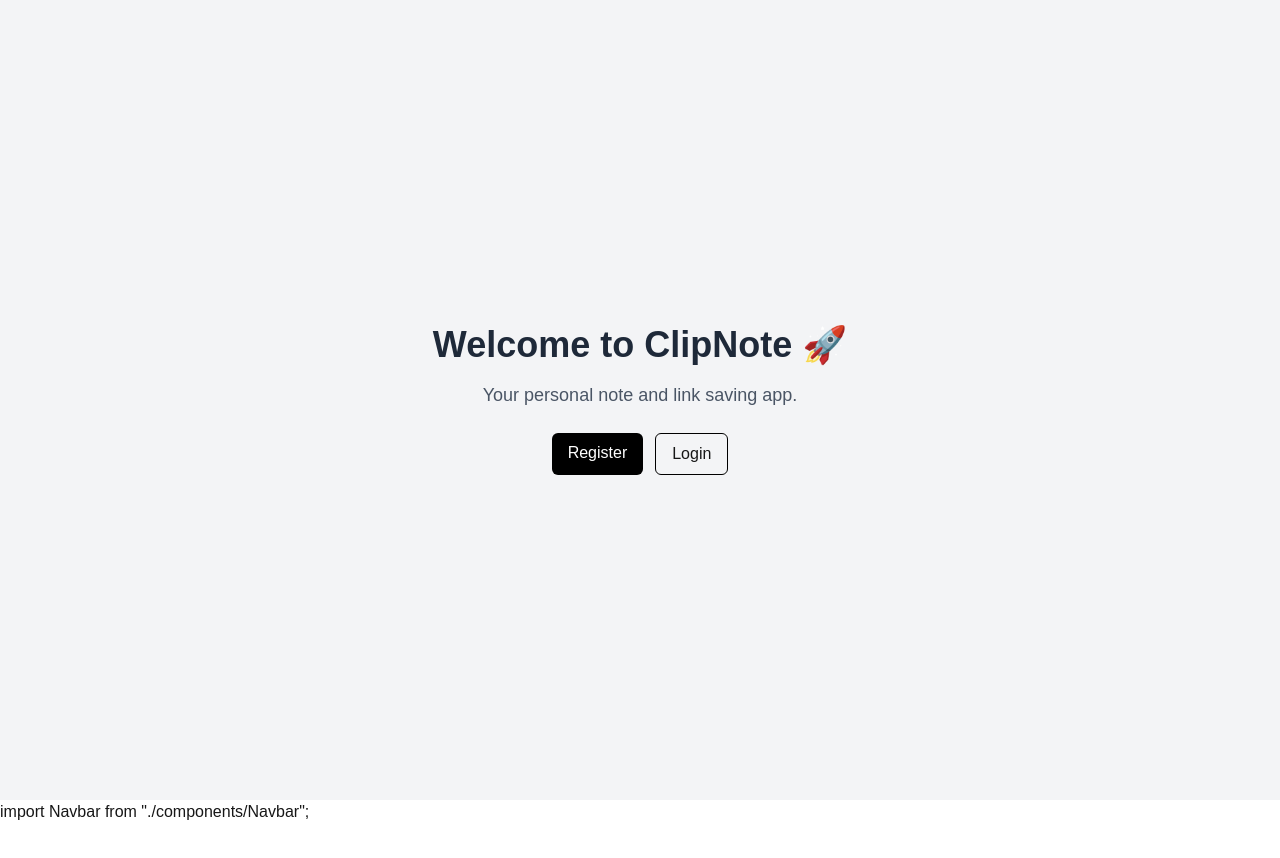
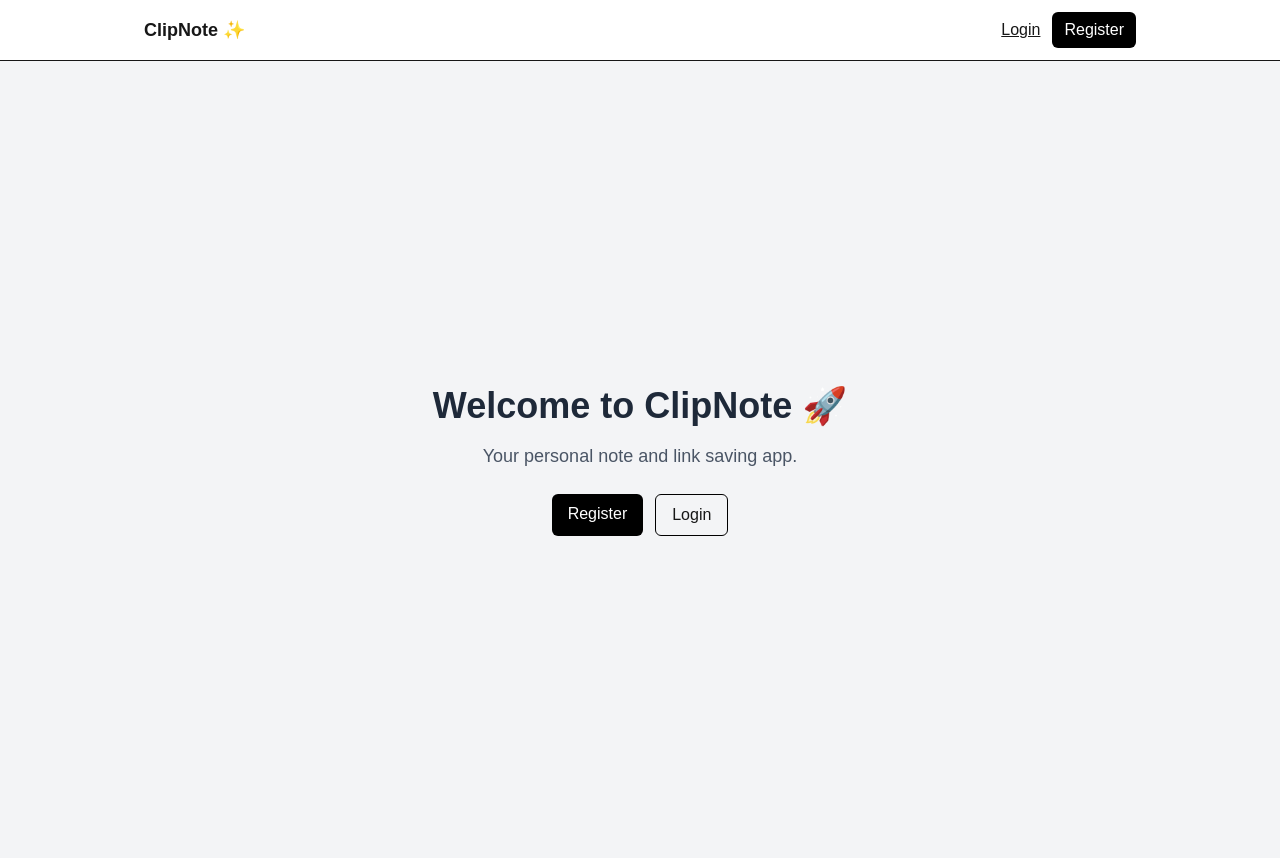
Before and after one commit to TanmoyAcharya/clipnote, a Next.js app: page / in a window 1280 px wide. Shown: the top 858 px of the page. Before the commit the page ends 824 px from the top, so only its background shows below. Built offline with nearby package versions, Linux system fonts and the light colour scheme; no server answers.

Commit message:
Fix body tag duplication and not-found

```diff
--- a/app/layout.tsx
+++ b/app/layout.tsx
@@ -1,40 +1,21 @@
 import type { Metadata } from "next";
-import { Geist, Geist_Mono } from "next/font/google";
 import "./globals.css";
 import Navbar from "./components/Navbar";
 
-
-const geistSans = Geist({
-  variable: "--font-geist-sans",
-  subsets: ["latin"],
-});
-
-const geistMono = Geist_Mono({
-  variable: "--font-geist-mono",
-  subsets: ["latin"],
-});
-
 export const metadata: Metadata = {
-  title: "Create Next App",
-  description: "Generated by create next app",
+  title: "ClipNote",
+  description: "Your personal note and link saving app",
 };
 
 export default function RootLayout({
   children,
-}: Readonly<{
-  children: React.ReactNode;
-}>) {
+}: Readonly<{ children: React.ReactNode }>) {
   return (
     <html lang="en">
-      <body
-        className={`${geistSans.variable} ${geistMono.variable} antialiased`}
-      >
+      <body className="min-h-screen bg-gray-100 text-gray-900">
+        <Navbar />
         {children}
       </body>
-      <body className="min-h-screen bg-gray-100 text-gray-900"></body>
-
-      import Navbar from "./components/Navbar";
-
     </html>
   );
 }
```
